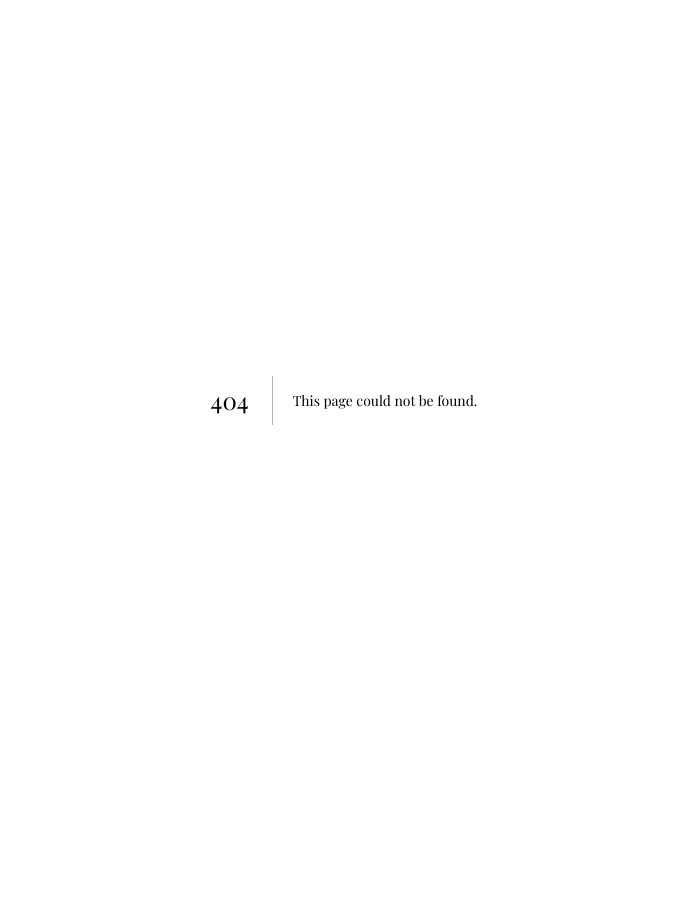
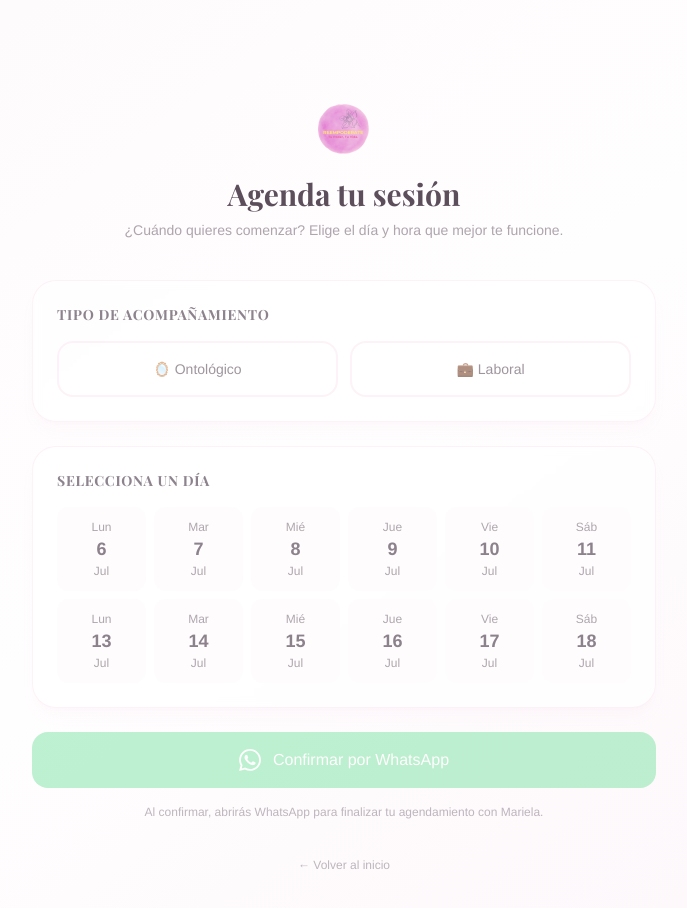
Before and after one commit to Omnix-Solution-Inc/reempoderate, a Next.js app: page /agendar in a window 1280 px wide. Before the commit this address had no page. Shown: the top 908 px of the page, without its empty margins (296-983 px from the left). Before the commit the page ends 800 px from the top, so only its background shows below. Built offline with nearby package versions, Linux system fonts and the light colour scheme; a web font is replaced by a local one.

Commit message:
feat: add scheduling page /agendar with calendar and time slots

```diff
--- /dev/null
+++ b/src/app/agendar/page.tsx
@@ -0,0 +1,198 @@
+'use client'
+import { useState } from 'react'
+import Link from 'next/link'
+import Image from 'next/image'
+
+const WHATSAPP_NUMBER = "13217329993"
+
+// Generate next 14 days
+function getAvailableDays() {
+  const days = []
+  const today = new Date()
+  for (let i = 1; i <= 14; i++) {
+    const date = new Date(today)
+    date.setDate(today.getDate() + i)
+    // Skip Sundays (0)
+    if (date.getDay() === 0) continue
+    days.push(date)
+  }
+  return days
+}
+
+const timeSlots = [
+  "09:00 AM", "10:00 AM", "11:00 AM",
+  "01:00 PM", "02:00 PM", "03:00 PM",
+  "04:00 PM", "05:00 PM", "06:00 PM",
+]
+
+const monthNames = ["Ene", "Feb", "Mar", "Abr", "May", "Jun", "Jul", "Ago", "Sep", "Oct", "Nov", "Dic"]
+const dayNames = ["Dom", "Lun", "Mar", "Mié", "Jue", "Vie", "Sáb"]
+
+export default function AgendarPage() {
+  const [selectedDate, setSelectedDate] = useState<Date | null>(null)
+  const [selectedTime, setSelectedTime] = useState<string>('')
+  const [selectedType, setSelectedType] = useState<string>('')
+  const [confirmed, setConfirmed] = useState(false)
+  const availableDays = getAvailableDays()
+
+  const handleConfirm = () => {
+    if (!selectedDate || !selectedTime) return
+
+    const dateStr = `${dayNames[selectedDate.getDay()]} ${selectedDate.getDate()} de ${monthNames[selectedDate.getMonth()]}`
+    const typeLabel = selectedType === 'ontologico' ? 'Coaching Ontológico' : 'Coaching Laboral'
+
+    const message = `Hola Mariela, agendé mi sesión de ${typeLabel}.\n\nFecha: ${dateStr}\nHora: ${selectedTime}\n\n¿Cuándo quieres comenzar? — ¡Ya elegí mi fecha! 🌸`
+
+    window.open(
+      `https://wa.me/${WHATSAPP_NUMBER}?text=${encodeURIComponent(message)}`,
+      '_blank'
+    )
+
+    setConfirmed(true)
+  }
+
+  if (confirmed) {
+    return (
+      <div className="min-h-screen bg-gradient-to-br from-cream via-cream-light to-bloom/5 flex items-center justify-center px-6 pt-24 pb-16">
+        <div className="max-w-xl mx-auto text-center">
+          <div className="text-5xl mb-6">🌸</div>
+          <h1 className="font-playfair text-3xl text-ink font-bold mb-4">
+            ¡Tu sesión está agendada!
+          </h1>
+          <p className="text-ink/60 mb-8">
+            Hemos abierto WhatsApp para confirmar tu cita. Mariela te contactará pronto para los detalles.
+          </p>
+          <Link href="/" className="text-bloom-deep hover:underline text-sm">
+            ← Volver al inicio
+          </Link>
+        </div>
+      </div>
+    )
+  }
+
+  return (
+    <section className="min-h-screen bg-gradient-to-br from-cream via-cream-light to-bloom/5 pt-24 pb-16">
+      <div className="max-w-2xl mx-auto px-6">
+        {/* Header */}
+        <div className="text-center mb-10">
+          <Image
+            src="/logo.png"
+            alt="ReEmpoderate"
+            width={80}
+            height={80}
+            className="w-16 h-16 object-contain mx-auto mb-4"
+          />
+          <h1 className="font-playfair text-3xl text-ink font-bold mb-2">
+            Agenda tu sesión
+          </h1>
+          <p className="text-ink/50 text-sm">
+            ¿Cuándo quieres comenzar? Elige el día y hora que mejor te funcione.
+          </p>
+        </div>
+
+        {/* Type selection */}
+        <div className="bg-white/70 backdrop-blur-sm rounded-3xl p-6 mb-6 border border-bloom/15 shadow-lg shadow-bloom/5">
+          <h2 className="text-sm font-semibold text-ink/70 mb-4 uppercase tracking-wider">
+            Tipo de acompañamiento
+          </h2>
+          <div className="grid grid-cols-2 gap-3">
+            <button
+              onClick={() => setSelectedType('ontologico')}
+              className={`p-4 rounded-2xl border-2 text-sm font-medium transition ${
+                selectedType === 'ontologico'
+                  ? 'border-bloom-deep bg-bloom/10 text-bloom-deep'
+                  : 'border-bloom/15 text-ink/60 hover:border-bloom/30'
+              }`}
+            >
+              🪞 Ontológico
+            </button>
+            <button
+              onClick={() => setSelectedType('laboral')}
+              className={`p-4 rounded-2xl border-2 text-sm font-medium transition ${
+                selectedType === 'laboral'
+                  ? 'border-bloom-deep bg-bloom/10 text-bloom-deep'
+                  : 'border-bloom/15 text-ink/60 hover:border-bloom/30'
+              }`}
+            >
+              💼 Laboral
+            </button>
+          </div>
+        </div>
+
+        {/* Calendar */}
+        <div className="bg-white/70 backdrop-blur-sm rounded-3xl p-6 mb-6 border border-bloom/15 shadow-lg shadow-bloom/5">
+          <h2 className="text-sm font-semibold text-ink/70 mb-4 uppercase tracking-wider">
+            Selecciona un día
+          </h2>
+          <div className="grid grid-cols-4 sm:grid-cols-6 gap-2">
+            {availableDays.map((date, i) => {
+              const isSelected = selectedDate?.toDateString() === date.toDateString()
+              return (
+                <button
+                  key={i}
+                  onClick={() => setSelectedDate(date)}
+                  className={`p-3 rounded-xl text-center transition ${
+                    isSelected
+                      ? 'bg-bloom-deep text-white'
+                      : 'bg-cream/50 text-ink/70 hover:bg-bloom/10'
+                  }`}
+                >
+                  <div className="text-xs opacity-70">{dayNames[date.getDay()]}</div>
+                  <div className="text-lg font-bold">{date.getDate()}</div>
+                  <div className="text-xs opacity-70">{monthNames[date.getMonth()]}</div>
+                </button>
+              )
+            })}
+          </div>
+        </div>
+
+        {/* Time slots */}
+        {selectedDate && (
+          <div className="bg-white/70 backdrop-blur-sm rounded-3xl p-6 mb-6 border border-bloom/15 shadow-lg shadow-bloom/5 animate-in fade-in duration-300">
+            <h2 className="text-sm font-semibold text-ink/70 mb-4 uppercase tracking-wider">
+              Horarios disponibles
+            </h2>
+            <div className="grid grid-cols-3 gap-2">
+              {timeSlots.map((time) => (
+                <button
+                  key={time}
+                  onClick={() => setSelectedTime(time)}
+                  className={`p-3 rounded-xl text-sm font-medium transition ${
+                    selectedTime === time
+                      ? 'bg-bloom-deep text-white'
+                      : 'bg-cream/50 text-ink/70 hover:bg-bloom/10'
+                  }`}
+                >
+                  {time}
+                </button>
+              ))}
+            </div>
+          </div>
+        )}
+
+        {/* Confirm button */}
+        <div className="text-center">
+          <button
+            onClick={handleConfirm}
+            disabled={!selectedDate || !selectedTime || !selectedType}
+            className="w-full bg-[#25D366] text-white py-4 rounded-2xl font-medium hover:bg-[#1da851] transition disabled:opacity-30 disabled:cursor-not-allowed flex items-center justify-center gap-3"
+          >
+            <svg xmlns="http://www.w3.org/2000/svg" width="22" height="22" fill="currentColor" viewBox="0 0 24 24">
+              <path d="M.057 24l1.687-6.163c-1.041-1.804-1.588-3.849-1.587-5.946.001-6.556 5.338-11.891 11.893-11.891 3.181.001 6.167 1.24 8.413 3.488 2.245 2.248 3.481 5.236 3.48 8.414-.001 6.557-5.338 11.892-11.893 11.892-1.99-.001-3.951-.5-5.688-1.448l-6.305 1.654zm6.597-3.807c1.676.995 3.276 1.591 5.392 1.592 5.448 0 9.886-4.434 9.889-9.885.002-5.462-4.415-9.89-9.881-9.892-5.452 0-9.887 4.434-9.889 9.884-.001 2.225.651 3.891 1.746 5.634l-.999 3.648 3.742-.981zm11.387-5.464c-.074-.124-.272-.198-.57-.347-.297-.149-1.758-.868-2.031-.967-.272-.099-.47-.149-.669.149-.198.297-.768.967-.941 1.165-.173.198-.347.223-.644.074-.297-.149-1.255-.462-2.39-1.475-.883-.788-1.48-1.761-1.653-2.059-.173-.297-.018-.458.13-.606.134-.133.297-.347.446-.521.151-.172.2-.296.3-.495.099-.198.05-.372-.025-.521-.075-.148-.669-1.611-.916-2.206-.242-.579-.487-.501-.669-.51l-.57-.01c-.198 0-.52.074-.792.372s-1.04 1.016-1.04 2.479 1.065 2.876 1.213 3.074c.149.198 2.095 3.2 5.076 4.487.709.306 1.263.489 1.694.626.712.226 1.36.194 1.872.118.571-.085 1.758-.719 2.006-1.413.248-.695.248-1.29.173-1.414z"/>
+            </svg>
+            Confirmar por WhatsApp
+          </button>
+          <p className="text-xs text-ink/40 mt-4">
+            Al confirmar, abrirás WhatsApp para finalizar tu agendamiento con Mariela.
+          </p>
+        </div>
+
+        <div className="text-center mt-8">
+          <Link href="/" className="text-xs text-ink/40 hover:text-ink/60 transition">
+            ← Volver al inicio
+          </Link>
+        </div>
+      </div>
+    </section>
+  )
+}
```
